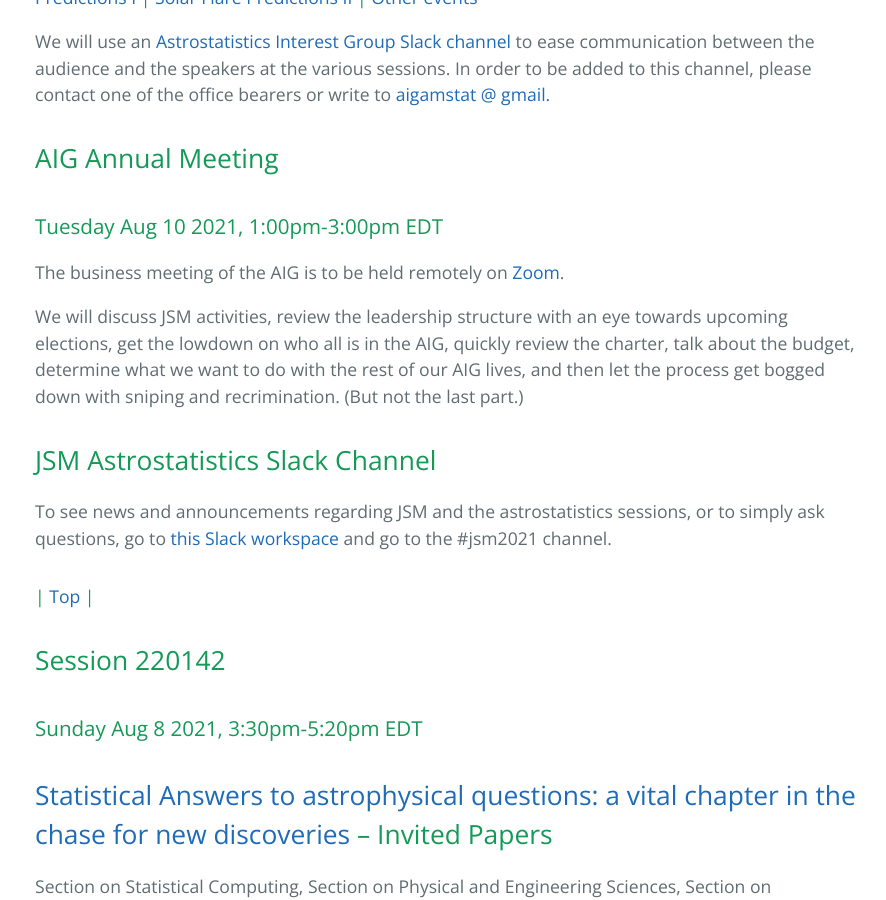
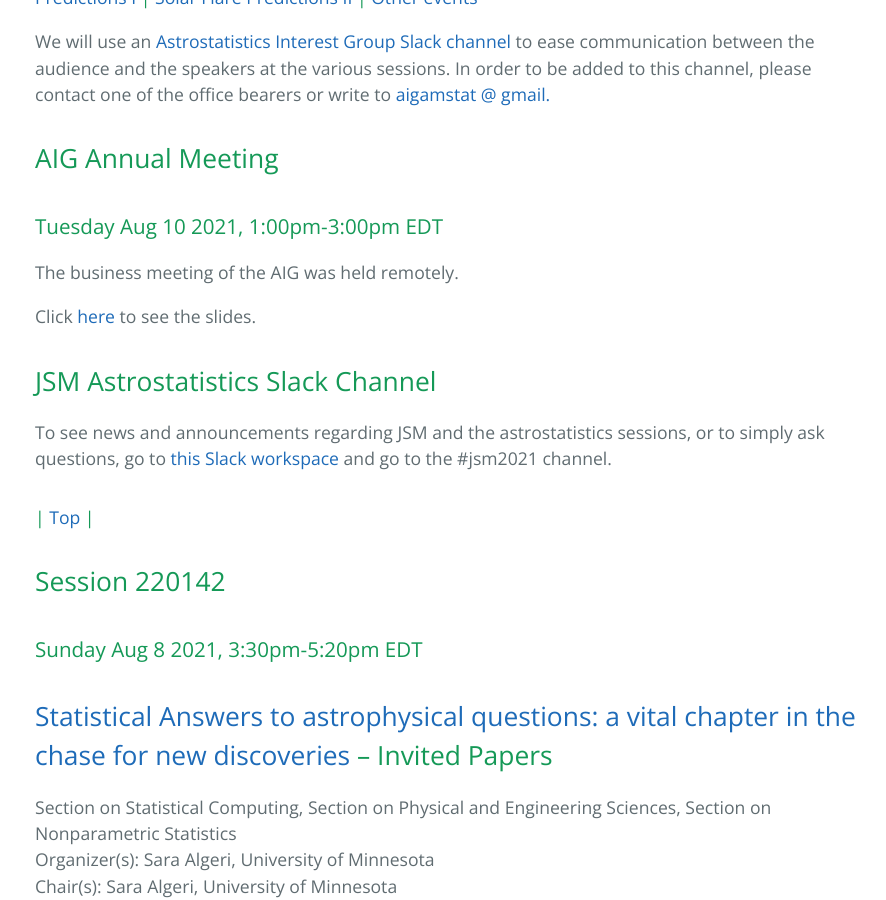
Before and after one commit to aigamstat/aigamstat.github.io, a Jekyll site: the page built from jsm2021/index.md, in a window 1280 px wide and 900 px high, scrolled down 936 px. Shown: the whole window, without its empty margins (189-1075 px from the left). Built offline with Jekyll 4.4.1, drawn with Linux system fonts in a browser that asks for light colours.

Commit message:
added link to business meeting slides. -pef

```diff
--- a/jsm2021/index.md
+++ b/jsm2021/index.md
@@ -33,10 +33,13 @@ We will use an [Astrostatistics Interest Group Slack channel](https://astrostati
 ## AIG Annual Meeting
 ### Tuesday Aug 10 2021, 1:00pm-3:00pm EDT
 
-The business meeting of the AIG is to be held remotely on
-[Zoom](https://cmu.zoom.us/j/96807799658?pwd=cS9sbXBxSHZuOGhuUGp3UWJ3bnpCdz09).
+The business meeting of the AIG was held remotely.
 
+Click [here](http://www.stat.cmu.edu/pfreeman/AIG_Business_2021.pdf) to see the slides.
+
+<!--
 We will discuss JSM activities, review the leadership structure with an eye towards upcoming elections, get the lowdown on who all is in the AIG, quickly review the charter, talk about the budget, determine what we want to do with the rest of our AIG lives, and then let the process get bogged down with sniping and recrimination. (But not the last part.)
+-->
 
 ## JSM Astrostatistics Slack Channel
 
```
